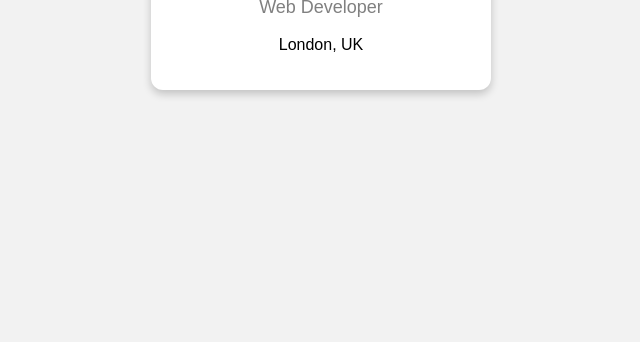
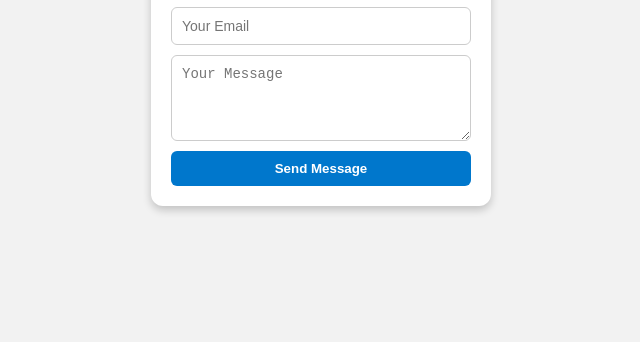
Before and after one commit to Damwikwe/profile-card, a plain HTML site: page index.html in a window 1280 px wide. Shown: the part 458-800 px from the top of the page, without its empty margins (319-959 px from the left). Drawn offline with Linux system fonts and the light colour scheme.

Commit message:
Added contact form to profile card

```diff
--- a/index.html
+++ b/index.html
@@ -11,6 +11,12 @@
     <h1>David Kwesiga</h1>
     <p class="title">Web Developer</p>
     <p>London, UK</p>
+    <form class="contact-form">
+  <input type="text" placeholder="Your Name" required>
+  <input type="email" placeholder="Your Email" required>
+  <textarea placeholder="Your Message" rows="4" required></textarea>
+  <button type="submit">Send Message</button>
+</form>
   </div>
 </body>
 </html>
--- a/styles.css
+++ b/styles.css
@@ -26,3 +26,33 @@ body {
   color: grey;
   font-size: 18px;
 }
+
+.contact-form {
+  margin-top: 20px;
+  display: flex;
+  flex-direction: column;
+  gap: 10px;
+}
+
+.contact-form input,
+.contact-form textarea {
+  padding: 10px;
+  border: 1px solid #ccc;
+  border-radius: 6px;
+  font-size: 14px;
+}
+
+.contact-form button {
+  background-color: #0077cc;
+  color: white;
+  border: none;
+  padding: 10px;
+  border-radius: 6px;
+  cursor: pointer;
+  font-weight: bold;
+  transition: background-color 0.3s ease;
+}
+
+.contact-form button:hover {
+  background-color: #005fa3;
+}
```
